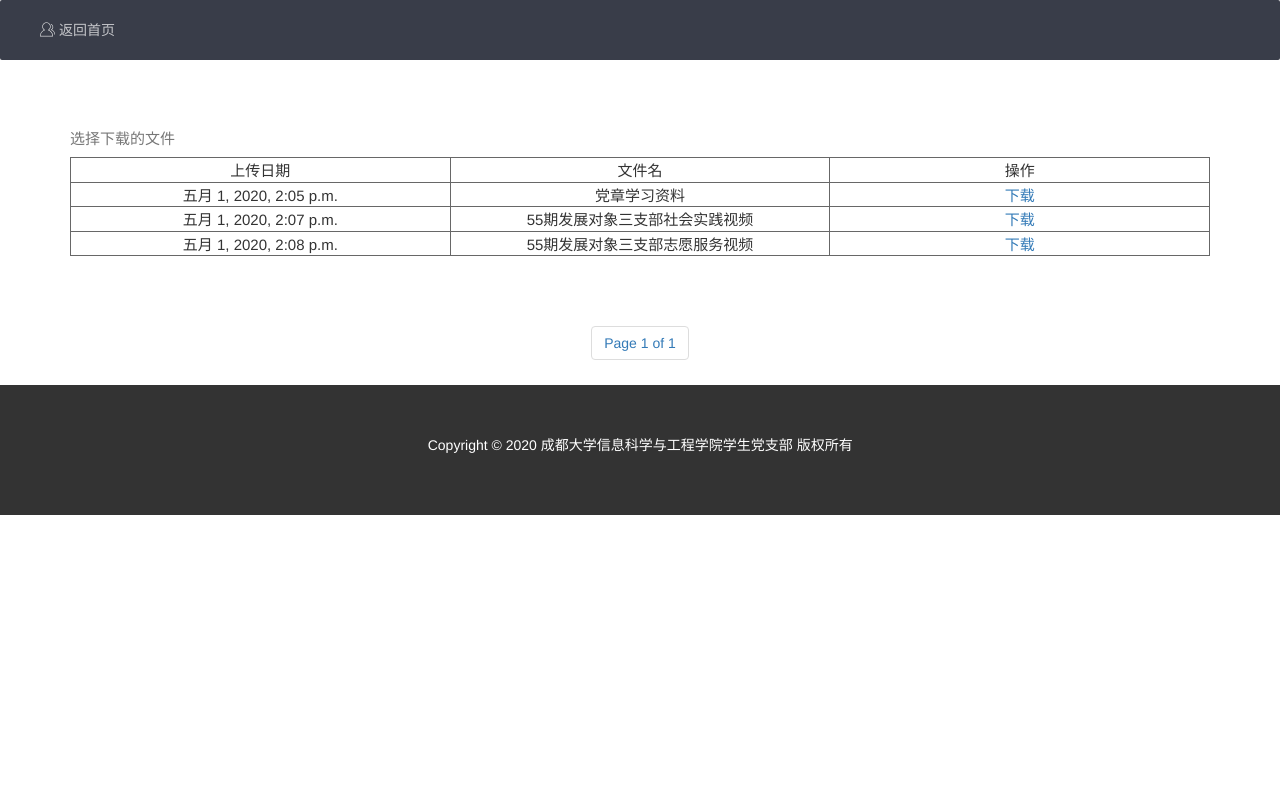
After one commit to hello-peter/Party-branch-system, a Django app: page /downloads/ in a window 1280 px wide. The commit adds this page. Run offline with Django 3.2, Linux system fonts and the light colour scheme; data comes from the database, SQL or seed files in the repository; both versions use the stored data as it was after the commit; some libraries are stand-ins or nearby versions.

Commit message:
添加下载中心

```diff
--- a/check/models.py
+++ b/check/models.py
@@ -22,6 +22,23 @@ class Logfile(models.Model):
         verbose_name_plural = verbose_name
 
 @receiver(post_delete, sender=Logfile)
+def delete_upload_files(sender, instance, **kwargs):
+    files = getattr(instance, 'file')
+    if not files:
+        return
+    fname = os.path.join(settings.MEDIA_ROOT, str(files))
+    if os.path.isfile(fname):
+        os.remove(fname)
+
+class downloadsfile(models.Model):
+    file = models.FileField(u'文件', upload_to='downloads/', null=False, blank=False)
+    file_name = models.CharField(u'文件名称', max_length=50, default='文件名', null=False)
+    create_time = models.DateTimeField(u'创建时间', null=False)
+    class Meta:
+        verbose_name = '下载中心文件'
+        verbose_name_plural = verbose_name
+
+@receiver(post_delete, sender = downloadsfile)
 def delete_upload_files(sender, instance, **kwargs):
     files = getattr(instance, 'file')
     if not files:
--- /dev/null
+++ b/check/templates/downloads.html
@@ -0,0 +1,170 @@
+<!DOCTYPE html>
+<html lang="en">
+  <head>
+    <meta charset="utf-8">
+    <meta http-equiv="X-UA-Compatible" content="IE=edge">
+    <meta name="description = " content="成都大学信息科学与工程学院学生党支部" />
+    <meta name="google-site-verification" content="z9dGrdChaZILafF_S0nS2-OftozFWJYFAHIIAdZ_V88" />
+    <meta name="viewport" content="width=device-width, initial-scale=1">
+    <title>信工学院党支部</title>
+    <link rel="stylesheet" href="../static/layui2/layui/css/layui.css">
+    <!-- Google Fonts -->
+    <link rel="shortcut icon" type="image/x-icon" href="../static/favicon.ico"/>
+    <link href='http://fonts.googleapis.com/css?family=Arvo:400,700' rel='stylesheet' type='text/css'>
+    <link href='http://fonts.googleapis.com/css?family=Open+Sans:400,300,700' rel='stylesheet' type='text/css'>
+
+    <!-- Bootstrap css form cdn -->
+    <link rel="stylesheet" href="http://maxcdn.bootstrapcdn.com/bootstrap/3.2.0/css/bootstrap.min.css">
+
+    <!-- Font awesome css -->
+    <link rel="stylesheet" href="http://maxcdn.bootstrapcdn.com/font-awesome/4.3.0/css/font-awesome.min.css">
+
+    <!-- Custom CSS -->
+    <link rel="stylesheet" href="/static/custom_style.css">
+    <link rel="stylesheet" href="/static/responsive.css">
+
+     <!-- Owl carousel 2 css -->
+    <link rel="stylesheet" href="/static/css/owl.carousel.css">
+    <link rel="stylesheet" href="https://cdn.bootcss.com/bootstrap/3.1.0/css/bootstrap.css">
+    <!-- HTML5 shim and Respond.js for IE8 support of HTML5 elements and media queries -->
+    <!-- WARNING: Respond.js doesn't work if you view the page via file:// -->
+    <!--[if lt IE 9]>
+      <script src="https://oss.maxcdn.com/html5shiv/3.7.2/html5shiv.min.js"></script>
+      <script src="https://oss.maxcdn.com/respond/1.4.2/respond.min.js"></script>
+    <![endif]-->
+    <style type="text/css">
+table {
+
+      table-layout: fixed !important;
+      width: 100% !important;
+	  border-collapse:collapse;
+	  border:none;
+	  font-size:15px;
+}
+
+
+td,th {
+    height:20px;
+    width:1px;
+    white-space:nowrap; /* 自适应宽度*/
+    word-break:keep-all; /* 避免长单词截断，保持全部 */
+	border:solid #676767 1px;
+	text-align:center;
+	white-space:pre-line;
+    word-break:break-all !important;
+	word-wrap:break-word !important;
+	display:table-cell;
+	vertical-align:middle !important;
+	white-space: normal !important;
+	height:auto;
+	vertical-align:text-top;
+	padding:2px 2px 0 2px;
+	display: table-cell;
+}
+.block:before {
+  content: '';
+  display: inline-block;
+  height: 100%;
+  vertical-align: middle;
+  margin-right: -0.25em; /* Adjusts for spacing */
+}
+
+/* The element to be centered, can
+   also be of any width and height */
+.centered {
+  display: inline-block;
+  vertical-align: middle;
+  width: 50%;
+}
+    .block {
+  text-align: center;
+}
+
+</style>
+<script>
+(function(){
+    var bp = document.createElement('script');
+    var curProtocol = window.location.protocol.split(':')[0];
+    if (curProtocol === 'https') {
+        bp.src = 'https://zz.bdstatic.com/linksubmit/push.js';
+    }
+    else {
+        bp.src = 'http://push.zhanzhang.baidu.com/push.js';
+    }
+    var s = document.getElementsByTagName("script")[0];
+    s.parentNode.insertBefore(bp, s);
+})();
+</script>
+</head>
+
+
+    <body>
+ <ul class="layui-nav" lay-filter="">
+    <li class="layui-nav-item"><a href="../"><i class="layui-icon layui-icon-user" style="font-size: 15px; color: #f2f2f2;"></i> 返回首页</a></li>
+    </li>
+    </ul>
+
+     <section id="about" class="section-padding text-center mission">
+        <div class="table-container container">
+
+                <table border="0" cellpadding="3" cellspacing="1"  id = "td" rules=rows>
+                <caption>选择下载的文件</caption>
+                    <tr bgcolor="#FFFFFF">
+                    <td style="">上传日期</td>
+                    <td style="">文件名</td>
+                    <td style="">操作</td>
+
+                    </tr>
+                    {% for line in downloads%}
+                        <tr bgcolor="#FFFFFF" >
+                            <td style="">{{line.create_time}}</td>
+                            <td style="">{{line.file_name}}</td>
+                            <td style=""><a href = "/media/{{line.file_path}}">下载</a></td>
+                        </tr>
+                    {% endfor %}
+                </table>
+    </section> <!-- End about -->
+<div id="pages" class="text-center" >
+        <nav>
+            <ul class="pagination">
+                <li class="step-links">
+                {% if downloads.has_previous %}
+                    <a class='active' href="?page={{ downloads.previous_page_number }}">上一页</a>
+                {% endif %}
+
+                <span class="current">
+                    Page {{ downloads.number }} of {{ downloads.paginator.num_pages }}</span>
+
+                {% if downloads.has_next %}
+                    <a class='active' href="?page={{ downloads.next_page_number }}">下一页</a>
+                {% endif %}
+                </li></ul></nav></div>
+
+       <section class="footer-top section-padding block">
+        <div class = 'centered'>
+                    <p>Copyright © 2020 成都大学信息科学与工程学院学生党支部 版权所有</p>
+        </div>
+    </section> <!-- end footer top -->
+
+      <!-- jQuery form CDN -->
+    <script src="https://code.jquery.com/jquery.min.js"></script>
+
+    <!-- Bootstrap form CDN -->
+    <script src="http://maxcdn.bootstrapcdn.com/bootstrap/3.2.0/js/bootstrap.min.js"></script>
+
+    <!-- jQUery scrolly parallax -->
+    <script src="/static/js/jquery.scrolly.js"></script>
+
+    <!-- jQuery sticky -->
+    <script src="/static/js/jquery.sticky.js"></script>
+
+    <!-- jQuery easing -->
+    <script src="/static/js/jquery.easing.1.3.min.js"></script>
+
+    <!-- jQuery owl carousel -->
+    <script src="/staticjs/owl.carousel.min.js"></script>
+
+    <!-- jQuery main script -->
+    <script src="/static/js/main.js"></script>
+  </body>
+</html>
--- a/check/templates/index.html
+++ b/check/templates/index.html
@@ -38,7 +38,7 @@ table {
       width: 100% !important;
 	  border-collapse:collapse;
 	  border:none;
-	  font-size:20px;
+	  font-size:18px;
 }
 
 
@@ -128,6 +128,7 @@ td,th {
                         <li class="layui-nav-item"><a href="http://zzb.cdu.edu.cn/">成大党委组织部</a></li>
                         <li class="layui-nav-item"><a href="https://weibo.com/u/6394953874?nick=%E6%88%90%E5%A4%A7%E4%BF%A1%E5%B7%A5%E6%96%B0%E9%9D%92%E5%B9%B4&is_hot=1">微博</a></li>
                         <li class="layui-nav-item"><a href="http://xgxy.cdu.edu.cn/p/42/">党建新闻</a></li>
+                        <li class="layui-nav-item"><a href="downloads">下载中心</a></li>
                         </ul>
                     </div>
                 </div>
--- a/check/views.py
+++ b/check/views.py
@@ -4,6 +4,7 @@ from django.views.generic import View
 import check.models as models
 import os
 import pandas as pd
+from django.core.paginator import EmptyPage, InvalidPage, PageNotAnInteger, Paginator
 
 class get_excel(View):
     template_name = 'excel.html'
@@ -117,3 +118,30 @@ def open_index(request):
 
 def open_timer(request):
     return render(request,'timer.html')
+
+def downloads_center(request):
+    info = models.downloadsfile.objects.all()
+    all_info = list()
+    for ob in info:
+        information = {'file_path' : ob.file,'file_name' : ob.file_name,'create_time' : ob.create_time}
+        all_info.append(information)
+    paginator = Paginator(all_info,20)
+    if request.method == "GET":
+        # 获取 url 后面的 page 参数的值, 首页不显示 page 参数, 默认值是 1
+        page = request.GET.get('page')
+        if page == None:
+            page = 1
+        try:
+            downloads = paginator.page(page)
+        # todo: 注意捕获异常
+        except PageNotAnInteger:
+            # 如果请求的页数不是整数, 返回第一页。
+            downloads = paginator.page(1)
+        except InvalidPage:
+            # 如果请求的页数不存在, 重定向页面
+            return HttpResponse('找不到页面的内容')
+        except EmptyPage:
+            # 如果请求的页数不在合法的页数范围内，返回结果的最后一页。
+            downloads = paginator.page(paginator.num_pages)
+        template_view = 'downloads.html'
+        return render(request, template_view, {'downloads': downloads})
--- a/dzb/urls.py
+++ b/dzb/urls.py
@@ -24,5 +24,6 @@ urlpatterns = [
     path('admin/', admin.site.urls),
     path('query/',cv.get_excel.as_view()),
     path('',cv.open_index),
-    path('timer/',cv.open_timer)
+    path('timer/',cv.open_timer),
+    path('downloads/',cv.downloads_center)
 ]+ static(settings.MEDIA_URL, document_root=settings.MEDIA_ROOT)
```
Also changed, not shown: check/admin.py (+32 -4 lines), README.md, check/migrations/0008_downloadsfile.py (added), db.sqlite3, media/stu_img/-718ee8da4d025487.jpg (added), 4 other files.
